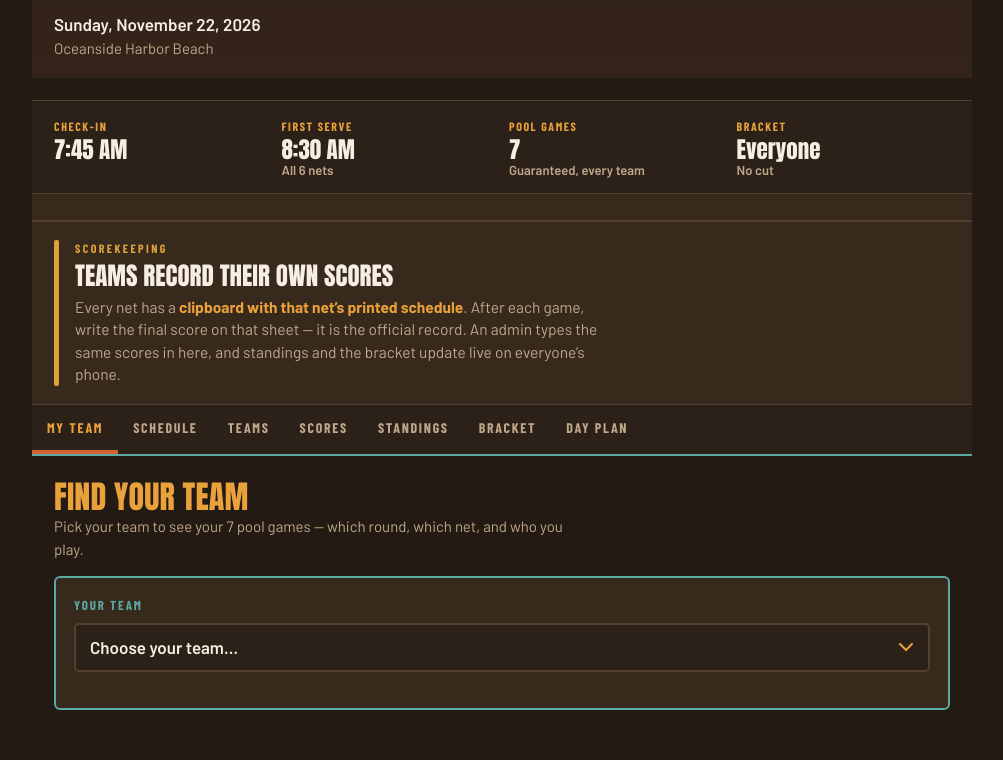
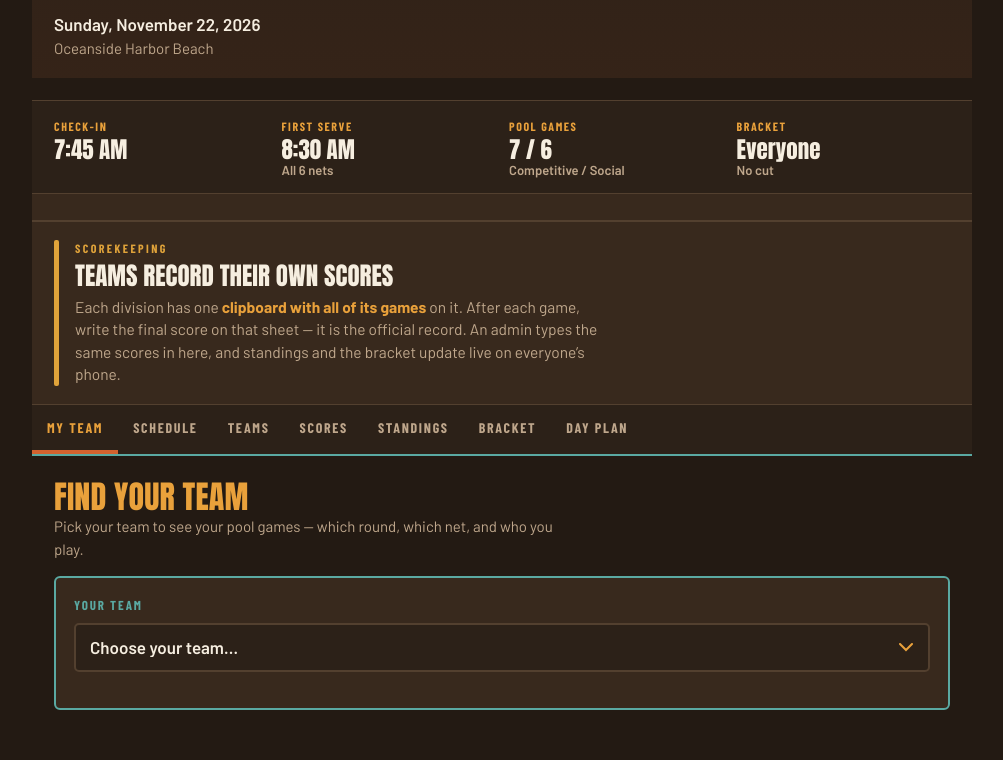
Before and after one commit to ZestyWings/surf-and-turf-schedule, a plain HTML site: page index.html in a window 1280 px wide. Shown: the part 545-1305 px from the top of the page, without its empty margins (138-1141 px from the left). Drawn offline with nearby package versions, Linux system fonts and the light colour scheme; no server answers; a web font is replaced by a local one.

Commit message:
Update the tournament schedule page

```diff
--- a/index.html
+++ b/index.html
@@ -624,7 +624,7 @@
       <div>
         <p class="kicker">Scorekeeping</p>
         <h2>Teams record their own scores</h2>
-        <p>Every net has a <b>clipboard with that net&rsquo;s printed schedule</b>. After each game, write the
+        <p>Each division has one <b>clipboard with all of its games</b> on it. After each game, write the
            final score on that sheet &mdash; it is the official record. An admin types the same scores in here,
            and standings and the bracket update live on everyone&rsquo;s phone.</p>
       </div>
@@ -750,7 +750,7 @@
    into the markup, and every per-division loop in the page. */
 const TOURNAMENT = "setsgiving-2026";
 const KP = "sg2026_";          // every storage key on this device is scoped to the tournament
-const WIN = 21, CAP = 25, GAMES_PER = 7;
+const WIN = 21, CAP = 25;
 const RULES = "Games to 21, win by 2, hard cap 25. Both teams record the final score on this sheet right after the game - it is the official record.";
 const UPDATE = {"id":"2026-11-20-1","when":"Fri Nov 20","note":""};
 
@@ -968,10 +968,30 @@ function bracketFact(){
 
 $('when').textContent  = E.date;
 $('where').textContent = E.venue;
+/* Pool games per team is read off the schedule rather than typed in. It
+   used to be one number, GAMES_PER, for the whole event - which was true
+   only while both divisions were the same size. Competitive's 8 teams play
+   7 and Social's 7 play 6, and the card told every Social team it had 7. */
+function gamesPerTeam(div){
+  const keys = new Set(DATA.pools.filter(p => p.div === div).map(p => p.key));
+  const n = {};
+  DATA.games.filter(g => keys.has(g.pool)).forEach(g => {
+    n[g.a] = (n[g.a] || 0) + 1; n[g.b] = (n[g.b] || 0) + 1;
+  });
+  const c = [...new Set(Object.values(n))].sort((a, b) => a - b);
+  return c.length ? (c.length === 1 ? String(c[0]) : c[0] + '\u2013' + c[c.length - 1]) : '0';
+}
+function gamesFact(){
+  const per = DIVS.map(gamesPerTeam);
+  return [...new Set(per)].length === 1
+    ? [per[0], 'Guaranteed, every team']
+    : [per.join(' / '), DIVS.map(d => DIV_LABEL[d]).join(' / ')];
+}
+
 $('facts').innerHTML = [
   ['Check-in', E.checkin, ''],
   ['First serve', E.firstServe, 'All ' + COURTS.length + ' nets'],
-  ['Pool games', String(GAMES_PER), 'Guaranteed, every team'],
+  ['Pool games'].concat(gamesFact()),
   ['Bracket'].concat(bracketFact())
 ].map(([k,v,s]) => '<div class="fact"><dt>'+k+'</dt><dd>'+v+(s?'<small>'+s+'</small>':'')+'</dd></div>').join('');
 
@@ -1016,8 +1036,8 @@ function renderFormatNotes(){
    said six nets after the schedule had changed. Generated now. */
 /* Scoring and round length are config, and were written into the prose by
    hand: the day plan claimed 25-minute rounds while the schedule ran on 20. */
-$('myTeamNote').textContent = 'Pick your team to see your ' + GAMES_PER +
-  ' pool games \u2014 which round, which net, and who you play.';
+$('myTeamNote').textContent = 'Pick your team to see your pool games \u2014 '+
+  'which round, which net, and who you play.';
 $('scoreNote').innerHTML = 'Enter each final as it comes off the sheet. Games are to ' + WIN +
   ', win by 2, hard cap ' + CAP + '. Scores save on this device and drive standings and the bracket.';
 $('dayNote').innerHTML = 'Rounds are ' + E.roundMin + ' minutes &mdash; a game to ' + WIN +
```
